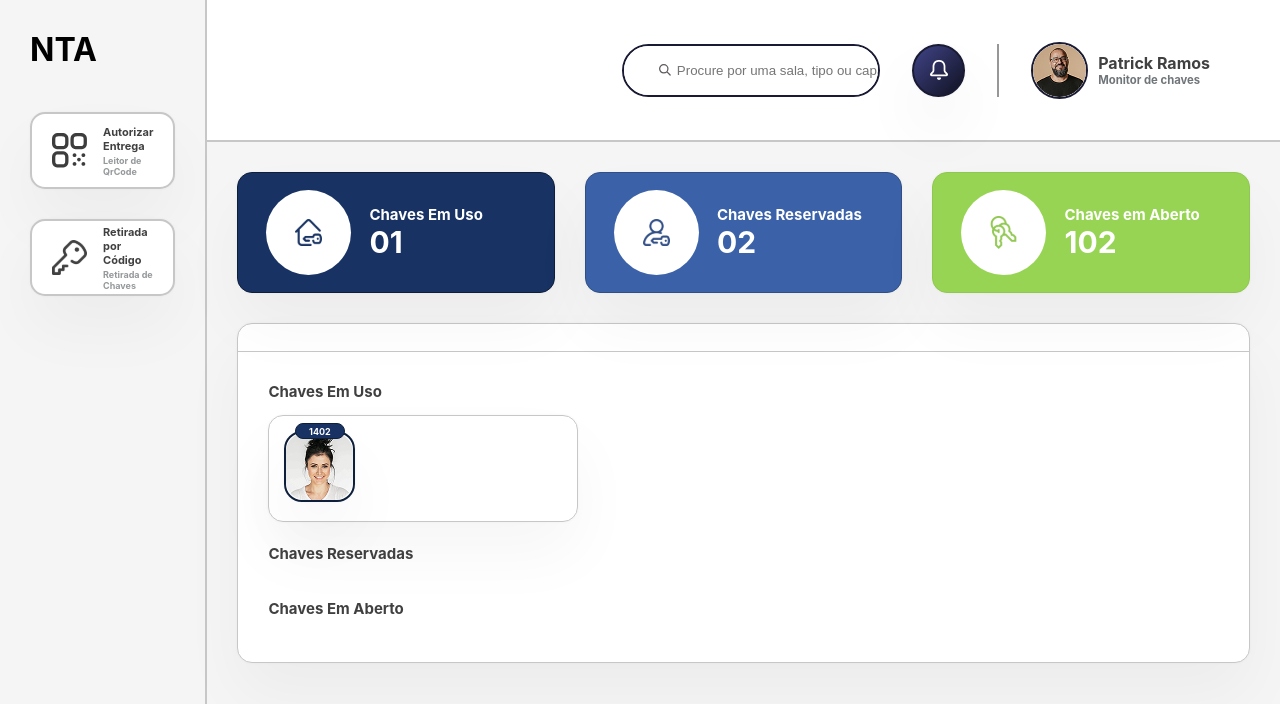
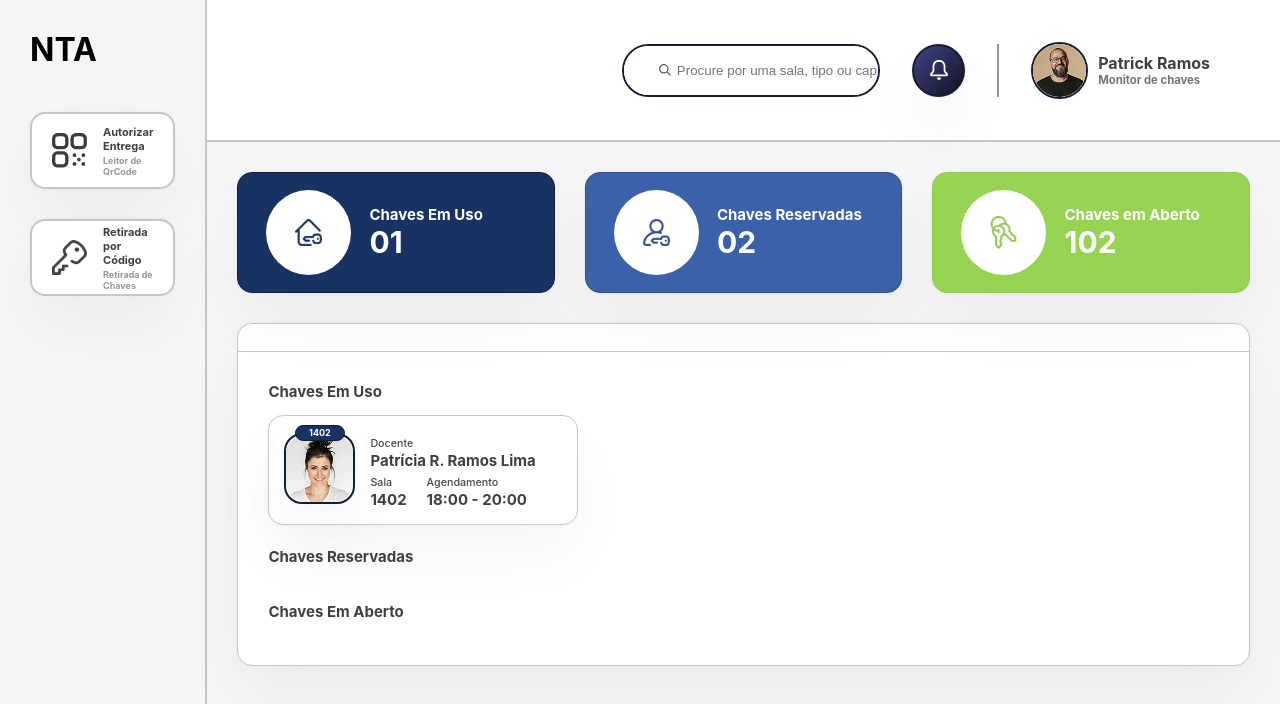
Before and after one commit to netoodev/nta-app, a React (Create React App) app: page / in a window 1280 px wide. Shown: the top 704 px of the page. Built offline with nearby package versions, Linux system fonts and the light colour scheme.

Commit message:
Estilização do KeyCard

```diff
--- a/src/App.js
+++ b/src/App.js
@@ -7,6 +7,7 @@ import keyUseIc from './img/key-use-ic.svg';
 import reservedKeyIc from './img/reserved-key-ic.svg';
 import openKeyIc from './img/open-key-ic.svg';
 import KeyCard from './components/KeyCard/keyCard';
+import docenteProfilePic from './img/docente-profile-pic.png';
 
 function App() {
   const infoCardBlue = {
@@ -43,7 +44,7 @@ function App() {
             <div className='keys-content-wrapper'>
               <div className='keys-content-section'>
                   <h4 className='keys-content-section-title'>Chaves Em Uso</h4>
-                  <KeyCard/>
+                  <KeyCard img={docenteProfilePic} topSpan="Docente" topP="Patrícia R. Ramos Lima" rightSpan="Sala" rightP="1402" leftSpan="Agendamento" leftP="18:00 - 20:00"/>
               </div>
               <div className='keys-content-section'>
                   <h4 className='keys-content-section-title'>Chaves Reservadas</h4>
--- a/src/components/KeyCard/keyCard.css
+++ b/src/components/KeyCard/keyCard.css
@@ -9,8 +9,17 @@
 
     display: flex;
     align-items: center;
+    gap: 15px;
 
     padding: 15px;
+
+    cursor: pointer;
+    transition: .2s ease-in;
+}
+
+.keycard:hover {
+  scale: 1.05;
+  box-shadow: rgba(149, 157, 165, 0.2) 0px 8px 24px;
 }
 
 .key-user{
@@ -46,3 +55,25 @@
     border-radius: 18px;
     box-shadow: 0px 0px 2px 1px #00000005, 0px 32px 64px #0000000a;
 }
+
+.key-user-info {
+    display: flex;
+    flex-direction: column;
+}
+
+.key-user-info span {
+    font-size: 10.7px;
+    color: #474747;
+    font-weight: 500;
+}
+
+.key-user-info p {
+    font-size: 15px;
+    color: var(--light-black);
+    font-weight: 700;
+}
+
+.key-user-info-bottom {
+    display: flex;
+    gap: 20px;
+}
--- a/src/components/KeyCard/keyCard.js
+++ b/src/components/KeyCard/keyCard.js
@@ -1,16 +1,28 @@
 import React from 'react';
 import './keyCard.css';
-import docenteProfilePic from '../../img/docente-profile-pic.png';
 
 
 const KeyCard = (props) => (
     <div className='keycard'>
         <div className='key-user'>
             <div className='user-class'><p>1402</p></div>
-            <img src={docenteProfilePic} alt=''></img>
+            <img src={props.img} alt=''></img>
         </div>
         <div className='key-user-info'>
-
+             <div className='key-user-info-top'>
+                <span>{props.topSpan}</span>
+                <p>{props.topP}</p>
+             </div>
+             <div className='key-user-info-bottom'>
+                <div className='key-user-info-right'>
+                    <span>{props.rightSpan}</span>
+                    <p>{props.rightP}</p>
+                </div>
+                <div className='key-user-info-left'>
+                    <span>{props.leftSpan}</span>
+                    <p>{props.leftP}</p>
+                </div>
+             </div>
         </div>
     </div>
 );
```
